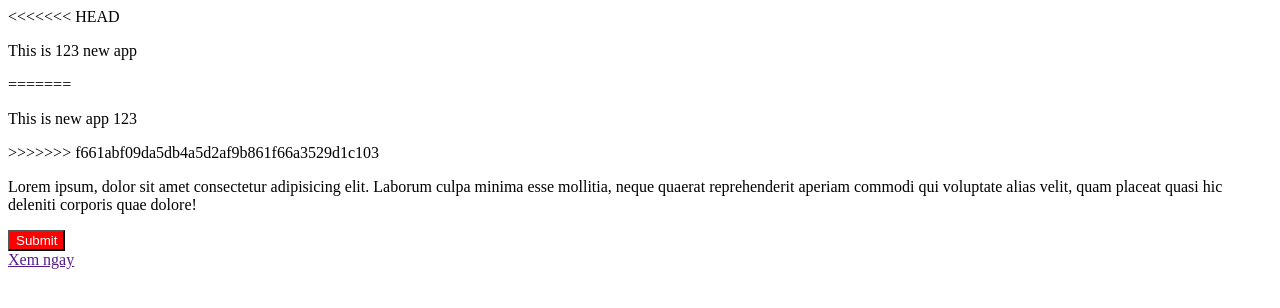
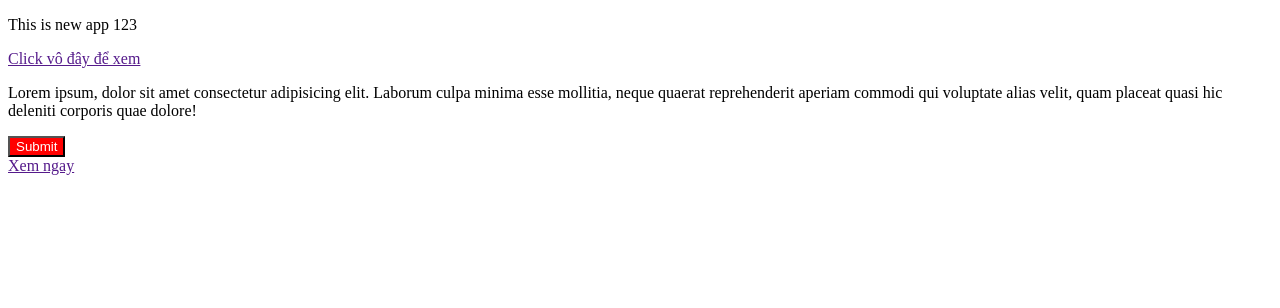
Before and after one commit to paulnguyen59/test_git, a plain HTML site: page index.html in a window 1280 px wide. Drawn offline with Linux system fonts and the light colour scheme.

Commit message:
update index.html

```diff
--- a/index.html
+++ b/index.html
@@ -11,11 +11,8 @@
 </head>
 
 <body>
-<<<<<<< HEAD
-    <p>This is 123 new app</p>
-=======
     <p>This is new app 123</p>
->>>>>>> f661abf09da5db4a5d2af9b861f66a3529d1c103
+    <a href="">Click vô đây để xem</a>
     <p>Lorem ipsum, dolor sit amet consectetur adipisicing elit. Laborum culpa minima esse mollitia, neque quaerat reprehenderit aperiam commodi qui voluptate alias velit, quam placeat quasi hic deleniti corporis quae dolore!</p>
     <button>Submit</button>
     <section>
```
